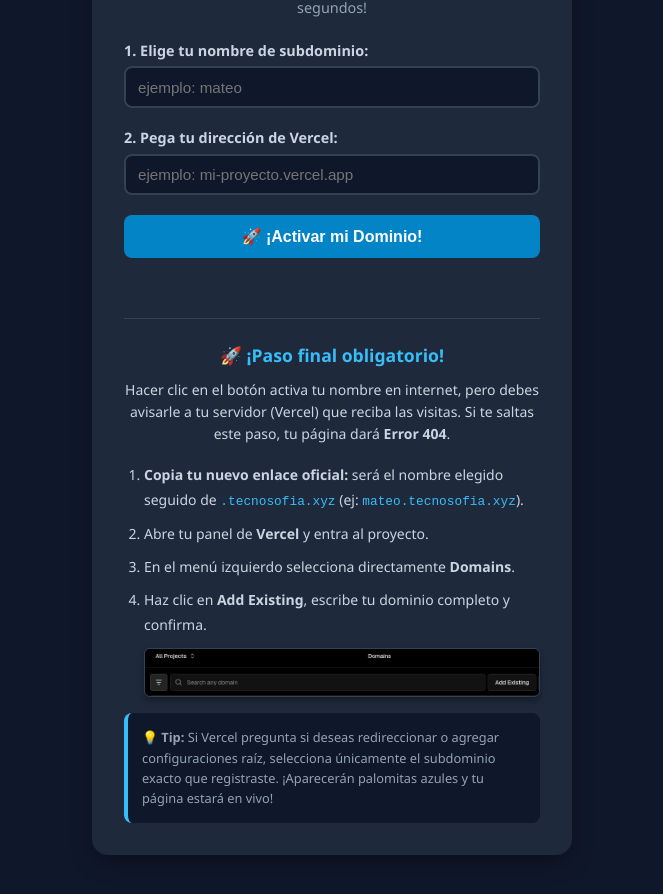
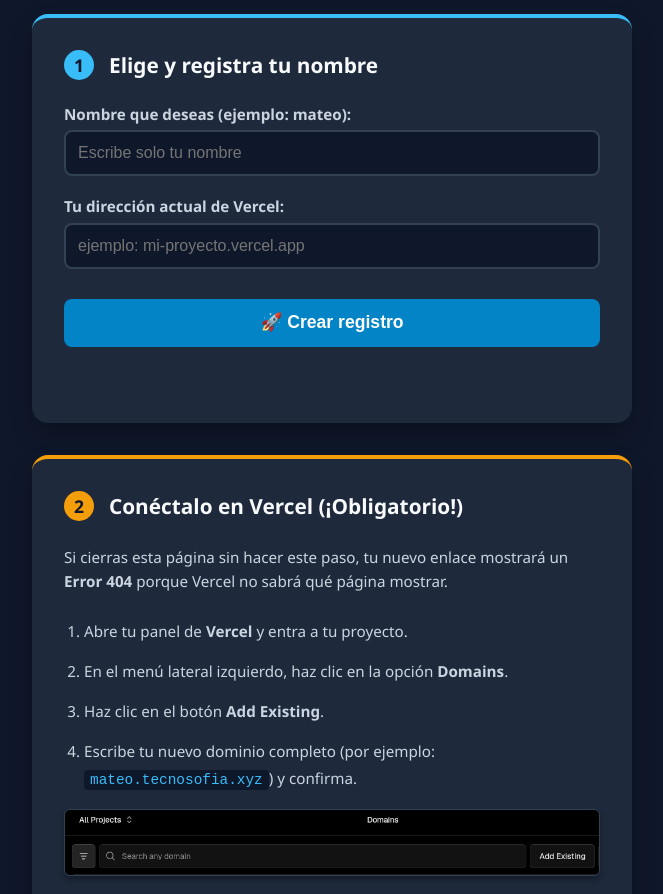
Before and after one commit to jesusgaelgs/tecnosofia-web, a plain HTML site: page index.html in a window 1280 px wide. Shown: the part 128-1022 px from the top of the page, without its empty margins (308-971 px from the left). Drawn offline with Linux system fonts and the light colour scheme.

Commit message:
Design update

```diff
--- a/index.html
+++ b/index.html
@@ -3,7 +3,7 @@
 <head>
     <meta charset="UTF-8">
     <meta name="viewport" content="width=device-width, initial-scale=1.0">
-    <title>Tecnosofia Labs - Tu Subdominio Gratis</title>
+    <title>Tecnosofia - Tu Subdominio Gratis</title>
     <style>
         * { box-sizing: border-box; margin: 0; padding: 0; }
         body {
@@ -17,65 +17,98 @@
             padding: 2rem 1rem;
         }
         .wrap {
+            width: 100%;
+            max-width: 600px;
+        }
+        h1 { color: #38bdf8; font-size: 2.2rem; margin-bottom: .5rem; text-align: center; }
+        .subtitle { color: #94a3b8; font-size: 1rem; text-align: center; margin-bottom: 2rem; }
+
+        /* Estilos de las tarjetas de pasos */
+        .step-card {
             background-color: #1e293b;
             padding: 2rem;
             border-radius: 1rem;
             box-shadow: 0 10px 25px -5px rgba(0, 0, 0, 0.4);
-            width: 100%;
-            max-width: 480px;
+            margin-bottom: 2rem;
+            border-top: 4px solid #38bdf8;
         }
-        h1 { color: #38bdf8; font-size: 1.8rem; margin-bottom: .25rem; text-align: center; }
-        .subtitle { color: #94a3b8; font-size: .9rem; text-align: center; margin-bottom: 1.5rem; }
+        .step-card.warning {
+            border-top: 4px solid #f59e0b; /* Color ámbar para llamar la atención */
+        }
+        .step-title {
+            display: flex;
+            align-items: center;
+            font-size: 1.3rem;
+            color: #f8fafc;
+            margin-bottom: 1.5rem;
+            font-weight: bold;
+        }
+        .step-number {
+            background-color: #38bdf8;
+            color: #0f172a;
+            width: 30px;
+            height: 30px;
+            display: flex;
+            justify-content: center;
+            align-items: center;
+            border-radius: 50%;
+            margin-right: 15px;
+            font-size: 1.1rem;
+        }
+        .step-card.warning .step-number {
+            background-color: #f59e0b;
+        }
+
+        /* Formulario */
         .fg { margin-bottom: 1.25rem; }
-        label { display: block; margin-bottom: .4rem; color: #cbd5e1; font-weight: 600; font-size: .9rem; }
+        label { display: block; margin-bottom: .4rem; color: #cbd5e1; font-weight: 600; font-size: .95rem; }
         input {
             width: 100%;
-            padding: .65rem .75rem;
+            padding: .75rem;
             border-radius: .5rem;
             border: 2px solid #334155;
             background: #0f172a;
             color: #fff;
-            font-size: .95rem;
+            font-size: 1rem;
         }
         input:focus { border-color: #38bdf8; outline: none; }
         button {
             width: 100%;
-            padding: .75rem;
+            padding: .85rem;
             background: #0284c7;
             color: #fff;
             border: none;
             border-radius: .5rem;
-            font-size: 1rem;
+            font-size: 1.1rem;
             font-weight: 700;
             cursor: pointer;
+            margin-top: 10px;
         }
         button:hover { background: #0369a1; }
-        .divider { border: none; border-top: 1px solid #334155; margin: 1.5rem 0; }
-        h2 { color: #38bdf8; font-size: 1.1rem; font-weight: 700; text-align: center; margin-bottom: .75rem; }
-        .desc { color: #cbd5e1; font-size: .875rem; line-height: 1.6; text-align: center; margin-bottom: 1rem; }
-        ol { padding-left: 1.25rem; color: #cbd5e1; font-size: .875rem; line-height: 1.8; }
-        ol li { margin-bottom: .5rem; }
-        .tip {
-            background: #0f172a;
-            padding: .875rem;
-            border-radius: .5rem;
-            border-left: 4px solid #38bdf8;
-            font-size: .8rem;
-            color: #94a3b8;
-            margin-top: 1rem;
-            line-height: 1.6;
-        }
-        #result { margin-top: 1rem; font-weight: 600; font-size: .9rem; text-align: center; min-height: 1.2rem; }
-        code { color: #38bdf8; font-size: .8rem; }
+        #result { margin-top: 1.5rem; font-weight: 600; font-size: 1rem; text-align: center; min-height: 1.2rem; padding: 10px; border-radius: 8px;}
 
-        /* Estilo nuevo para la imagen de referencia */
+        /* Instrucciones */
+        .desc { color: #cbd5e1; font-size: .95rem; line-height: 1.6; margin-bottom: 1.5rem; }
+        ol { padding-left: 1.25rem; color: #cbd5e1; font-size: .95rem; line-height: 1.8; }
+        ol li { margin-bottom: .8rem; }
+        code { color: #38bdf8; font-size: .9rem; background: #0f172a; padding: 2px 6px; border-radius: 4px;}
         .img-ref {
             max-width: 100%;
             border-radius: 6px;
-            margin-top: 10px;
+            margin-top: 15px;
             border: 1px solid #334155;
             box-shadow: 0 4px 6px rgba(0,0,0,0.3);
             display: block;
+        }
+        .tip {
+            background: #0f172a;
+            padding: 1rem;
+            border-radius: .5rem;
+            border-left: 4px solid #f59e0b;
+            font-size: .9rem;
+            color: #94a3b8;
+            margin-top: 1.5rem;
+            line-height: 1.6;
         }
     </style>
 </head>
@@ -83,47 +116,60 @@
 
 <div class="wrap">
     <h1>Σοφία Tecnosofia</h1>
-    <p class="subtitle">¡Crea tu subdominio gratuito para tu proyecto escolar en segundos!</p>
+    <p class="subtitle">Sigue estos 2 sencillos pasos para activar tu subdominio.</p>
+
+    <div class="step-card">
+        <div class="step-title">
+            <div class="step-number">1</div>
+            Elige y registra tu nombre
+        </div>
 
         <form id="dnsForm">
             <div class="fg">
-            <label for="subdomain">1. Elige tu nombre de subdominio:</label>
-            <input type="text" id="subdomain" placeholder="ejemplo: mateo" required>
+                <label for="subdomain">Nombre que deseas (ejemplo: mateo):</label>
+                <input type="text" id="subdomain" placeholder="Escribe solo tu nombre" required>
             </div>
             <div class="fg">
-            <label for="target">2. Pega tu dirección de Vercel:</label>
+                <label for="target">Tu dirección actual de Vercel:</label>
                 <input type="text" id="target" placeholder="ejemplo: mi-proyecto.vercel.app" required>
             </div>
-        <button type="submit">🚀 ¡Activar mi Dominio!</button>
+            <button type="submit">🚀 Crear registro</button>
         </form>
 
         <div id="result"></div>
+    </div>
 
-    <hr class="divider">
+    <div class="step-card warning">
+        <div class="step-title">
+            <div class="step-number">2</div>
+            Conéctalo en Vercel (¡Obligatorio!)
+        </div>
 
-    <h2>🚀 ¡Paso final obligatorio!</h2>
-    <p class="desc">Hacer clic en el botón activa tu nombre en internet, pero debes avisarle a tu servidor (Vercel) que reciba las visitas. Si te saltas este paso, tu página dará <strong>Error 404</strong>.</p>
+        <p class="desc">Si cierras esta página sin hacer este paso, tu nuevo enlace mostrará un <strong>Error 404</strong> porque Vercel no sabrá qué página mostrar.</p>
 
         <ol>
-        <li><strong>Copia tu nuevo enlace oficial:</strong> será el nombre elegido seguido de <code>.tecnosofia.xyz</code> (ej: <code>mateo.tecnosofia.xyz</code>).</li>
-        <li>Abre tu panel de <strong>Vercel</strong> y entra al proyecto.</li>
-        <li>En el menú izquierdo selecciona directamente <strong>Domains</strong>.</li>
-        <li>Haz clic en <strong>Add Existing</strong>, escribe tu dominio completo y confirma.
-            <img src="Adddomain.png" alt="Botón Add Existing en Vercel" class="img-ref">
-        </li>
+            <li>Abre tu panel de <strong>Vercel</strong> y entra a tu proyecto.</li>
+            <li>En el menú lateral izquierdo, haz clic en la opción <strong>Domains</strong>.</li>
+            <li>Haz clic en el botón <strong>Add Existing</strong>.</li>
+            <li>Escribe tu nuevo dominio completo (por ejemplo: <code>mateo.tecnosofia.xyz</code>) y confirma.</li>
         </ol>
 
+        <img src="Adddomain.png" alt="Botón Add Existing en Vercel" class="img-ref">
+
         <div class="tip">
-        💡 <strong>Tip:</strong> Si Vercel pregunta si deseas redireccionar o agregar configuraciones raíz, selecciona únicamente el subdominio exacto que registraste. ¡Aparecerán palomitas azules y tu página estará en vivo!
+            💡 <strong>Nota:</strong> Si Vercel te pregunta si deseas redireccionar configuraciones, selecciona <strong>únicamente el subdominio exacto</strong>. Cuando veas las palomitas azules, ¡tu página estará en vivo!
         </div>
+    </div>
+
 </div>
 
 <script>
     document.getElementById('dnsForm').addEventListener('submit', async e => {
         e.preventDefault();
         const res = document.getElementById('result');
+        res.style.backgroundColor = '#0f172a';
         res.style.color = '#e2e8f0';
-        res.innerText = 'Procesando con el robot de Cloudflare... ⏳';
+        res.innerText = 'Procesando con el sistema... ⏳';
 
         const subdomain = document.getElementById('subdomain').value.trim().toLowerCase();
         let target = document.getElementById('target').value.trim().toLowerCase().replace(/^(https?:\/\/)?(www\.)?/, '');
@@ -137,21 +183,21 @@
             const data = await r.json();
             if (data.success) {
                 res.style.color = '#4ade80';
-                res.innerHTML = `¡Éxito total! 🎉<br>Tu dominio <strong>${subdomain}.tecnosofia.xyz</strong> ya está vivo. Ahora conéctalo en Vercel.`;
+                res.style.border = '1px solid #4ade80';
+                res.innerHTML = `¡Registro exitoso! 🎉<br>Tu enlace oficial es: <strong>${subdomain}.tecnosofia.xyz</strong><br><br>👉 Ahora baja al <strong>Paso 2</strong> para terminar.`;
             } else {
                 res.style.color = '#f87171';
-                res.innerText = `Error: ${data.error || 'No se pudo crear.'}`;
+                res.style.border = '1px solid #f87171';
+                res.innerText = `Error: ${data.error || 'No se pudo crear el registro.'}`;
             }
         } catch {
             res.style.color = '#f87171';
+            res.style.border = '1px solid #f87171';
             res.innerText = 'Hubo un problema de conexión con el servidor.';
         }
     });
 </script>
 
-<!-- Cloudflare Web Analytics -->
 <script defer src='https://static.cloudflareinsights.com/beacon.min.js' data-cf-beacon='{"token": "3ee458cf7fd94fa08f18220a6f4191e3"}'></script>
-<!-- End Cloudflare Web Analytics -->
-
 </body>
 </html>
```
Lines whose indentation alone changed are shown as unchanged.
